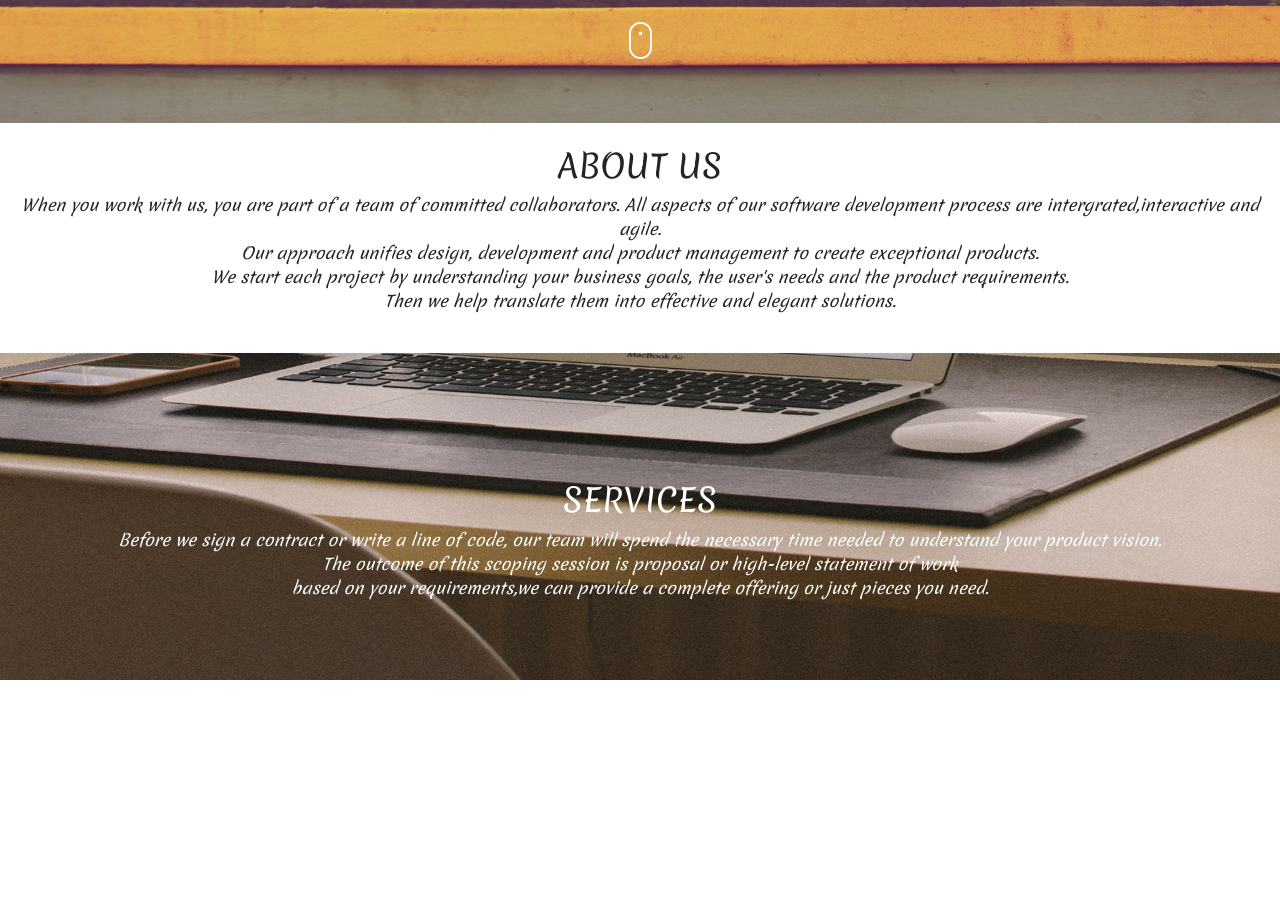
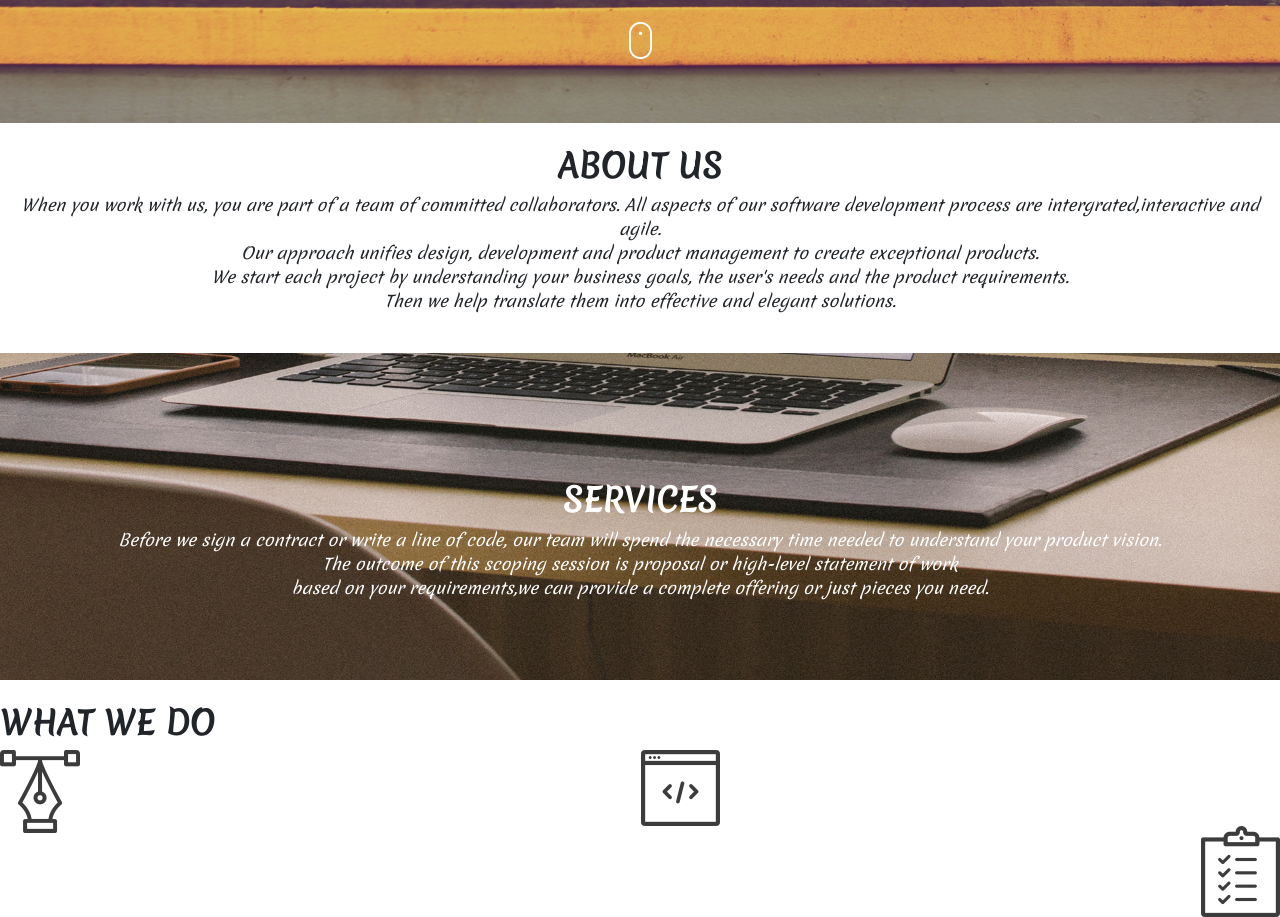
Before and after one commit to Louisiana-Alela/Delani_Studio, a plain HTML site: page index.html in a window 1280 px wide. Shown: the part 538-1455 px from the top of the page. Before the commit the page ends 1218 px from the top, so only its background shows below. Drawn offline with Linux system fonts and the light colour scheme.

Commit message:
Add what we do section

```diff
--- a/index.html
+++ b/index.html
@@ -19,13 +19,19 @@
         <img src="images/mouse_click.png" alt="Mouse">
     </section> <br>
     <section id="about">
-        <h2>ABOUT US</h2>
+        <h2><strong>ABOUT US</strong></h2>
         <p><em>When you work with us, you are part of a team of committed collaborators. All aspects of our software development process are intergrated,interactive and agile. <br>Our approach unifies design, development and product management to create exceptional products. <br>
         We start each project by understanding your business goals, the user's needs and the product requirements. <br>Then we help translate them into effective and elegant solutions.</em></p>
     </section> <br>
     <section id="services">
-        <h2>SERVICES</h2>
+        <h2><strong>SERVICES</strong></h2>
         <p><em>Before we sign a contract or write a line of code, our team will spend the necessary time needed to understand your product vision. <br>The outcome of this scoping session is proposal or high-level statement of work <br>based on your requirements,we can provide a complete offering or just pieces you need.</em></p>
+    </section> <br>
+    <section id=whatWeDo>
+        <h2><strong>WHAT WE DO</strong></h2>
+        <img src="images/services_icons/design_icon.png"  class="rounded float-start" alt="Design icon">
+        <img src="images/services_icons/dev_icon.png" class="rounded mx-auto d-block" alt="Development icon">
+        <img src="images/services_icons/product_icon.png" class="rounded float-end" alt="">
     </section>
 
 
```
